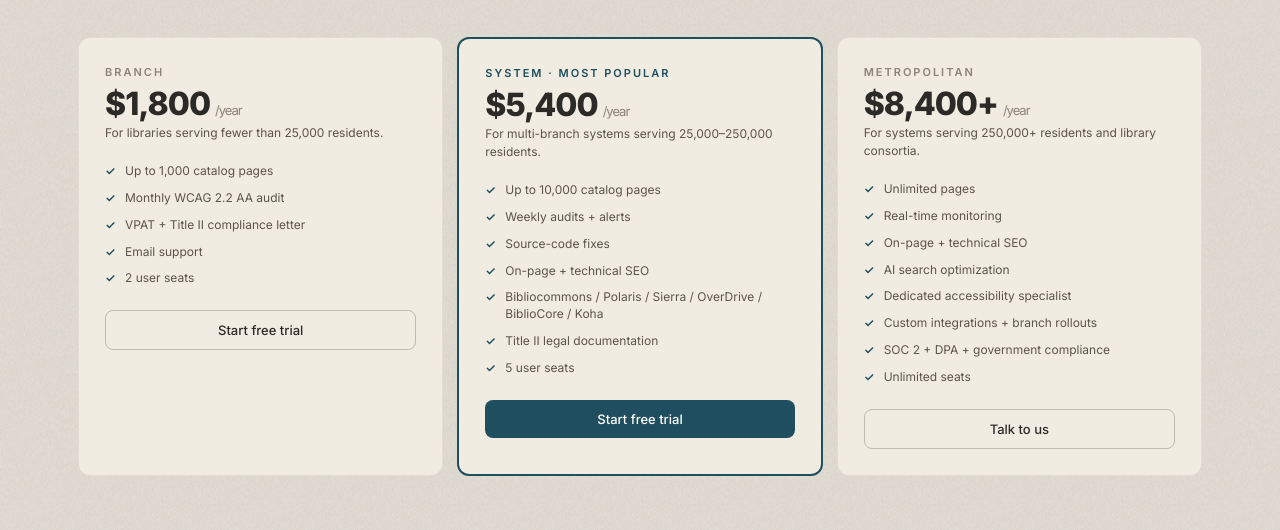
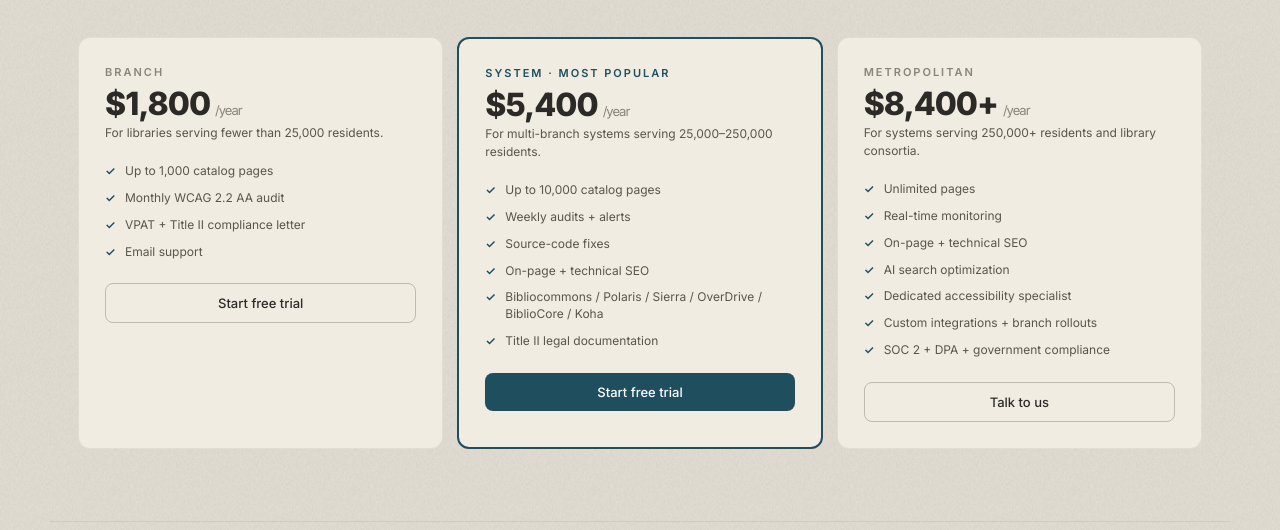
Before and after one commit to jplincoln/accessrankforlibraries, a plain HTML site: page index.html in a window 1280 px wide. Shown: the part 5154-5684 px from the top of the page. Drawn offline with Linux system fonts and the light colour scheme.

Commit message:
Add files via upload

```diff
--- a/index.html
+++ b/index.html
@@ -505,7 +505,6 @@
           <li>Monthly WCAG 2.2 AA audit</li>
           <li>VPAT + Title II compliance letter</li>
           <li>Email support</li>
-          <li>2 user seats</li>
         </ul>
         <button class="price-cta">Start free trial</button>
       </div>
@@ -520,7 +519,6 @@
           <li>On-page + technical SEO</li>
           <li>Bibliocommons / Polaris / Sierra / OverDrive / BiblioCore / Koha</li>
           <li>Title II legal documentation</li>
-          <li>5 user seats</li>
         </ul>
         <button class="price-cta featured-cta">Start free trial</button>
       </div>
@@ -536,7 +534,6 @@
           <li>Dedicated accessibility specialist</li>
           <li>Custom integrations + branch rollouts</li>
           <li>SOC 2 + DPA + government compliance</li>
-          <li>Unlimited seats</li>
         </ul>
         <button class="price-cta">Talk to us</button>
       </div>
```
